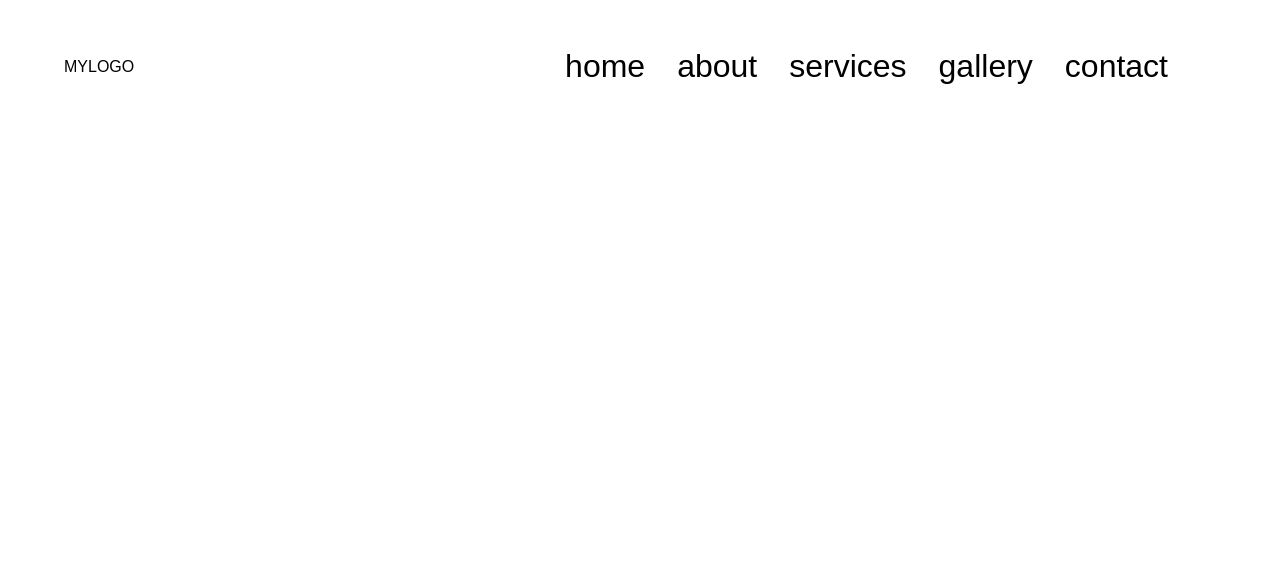
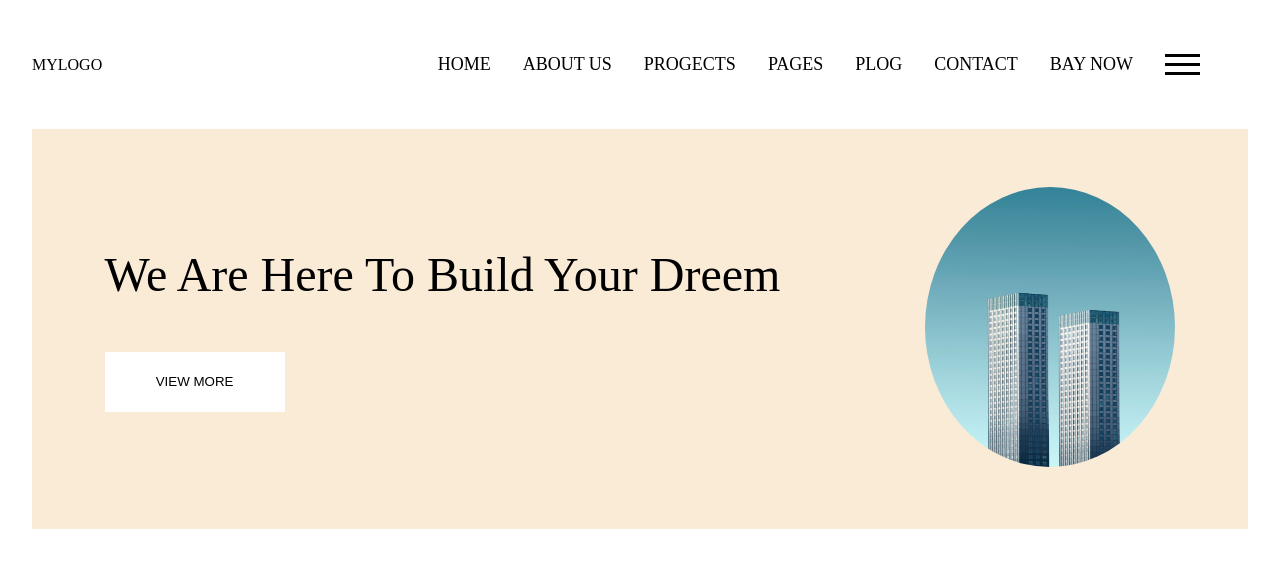
Before and after one commit to yosefalmohtaseb/htmlarchitype, a plain HTML site: page index.html in a window 1280 px wide. Drawn offline with Linux system fonts and the light colour scheme.

Commit message:
the hero section

```diff
--- a/index.html
+++ b/index.html
@@ -1,35 +1,48 @@
 <!DOCTYPE html>
 <html lang="en">
   <head>
-  <meta charset="UTF-8">
-  <meta name="viewport" content="width=device-width, initial-scale=1.0">
+    <meta charset="UTF-8" />
+    <meta name="viewport" content="width=device-width, initial-scale=1.0" />
     <link rel="stylesheet" href="style.css" />
     <title>Html Project</title>
   </head>
   <body>
     <header>
       <div class="container sp-bt">
-      <div class="logo">
-        MYLOGO
-      </div>
+        <div class="logo">MYLOGO</div>
         <nav>
           <ul>
-          <li><a href="#home">home</a></li>
-          <li><a href="#about">about</a></li>
-          <li><a href="#services">services</a></li>
-          <li><a href="#gallery">gallery</a></li>
-          <li><a href="#contact">contact</a></li>
+            <li><a href="#home">HOME</a></li>
+            <li><a href="#about">ABOUT US</a></li>
+            <li><a href="#services">PROGECTS</a></li>
+            <li><a href="#gallery">PAGES</a></li>
+            <li><a href="#">PLOG</a></li>
+            <li><a href="#">CONTACT</a></li>
+            <li><a href="#">BAY NOW</a></li>
+            <li>
+              <a href="#">
+                <div></div>
+                <div></div>
+                <div></div>
+              </a>
+            </li>
           </ul>
         </nav>
       </div>
-
-
     </header>
     <main>
-
+      <section>
+        <div class="container sec-bg">
+          <div>
+            <p>We Are Here To Build Your Dreem</p>
+            <button>VIEW MORE</button>
+          </div>
+          <div>
+            <img src="building.jpg" alt="build it" height="100px">
+          </div>
+        </div>
+      </section>
     </main>
- <footer>
-
- </footer>
+    <footer></footer>
   </body>
 </html>
--- a/style.css
+++ b/style.css
@@ -5,7 +5,6 @@
   margin: 0;
   box-sizing: border-box;
   outline: none;
-  font-family: Arial, Helvetica, sans-serif;
 }
 
 html {
@@ -22,7 +21,7 @@ a {
 }
 
 .container {
-  width: 90%;
+  width: 95%;
   margin: auto;
 }
 .sp-bt {
@@ -31,7 +30,6 @@ a {
   align-items: center;
 }
 header {
-  position: sticky;
   top: 0;
 }
 
@@ -40,14 +38,42 @@ header nav ul {
   justify-content: space-between;
   align-items: center;
   padding: 2rem;
-
 }
 
 header nav ul li {
-  font-size: 2rem;
-  font-weight: 200;
+  font-size: 18px;
+  font-weight: 120;
   padding: 1rem;
 }
 header nav ul li a {
   color: #000;
 }
+header nav ul li a div {
+  width: 35px;
+  height: 3px;
+  background-color: #000;
+  margin: 6px 0;
+}
+
+.sec-bg {
+  background-color: antiquewhite;
+  display: flex;
+  justify-content: space-around;
+  align-items: center;
+  height: 400px;
+}
+section div div p {
+  font-size: 3rem;
+  margin-bottom: 50px;
+}
+section div div button {
+  background-color: white;
+  height: 60px;
+  width: 180px;
+  border: none;
+}
+section div div img {
+  height: 280px;
+  width: 250px;
+  border-radius: 50%;
+}
```
Also changed, not shown: building.jpg (added). Lines whose indentation alone changed are shown as unchanged.
